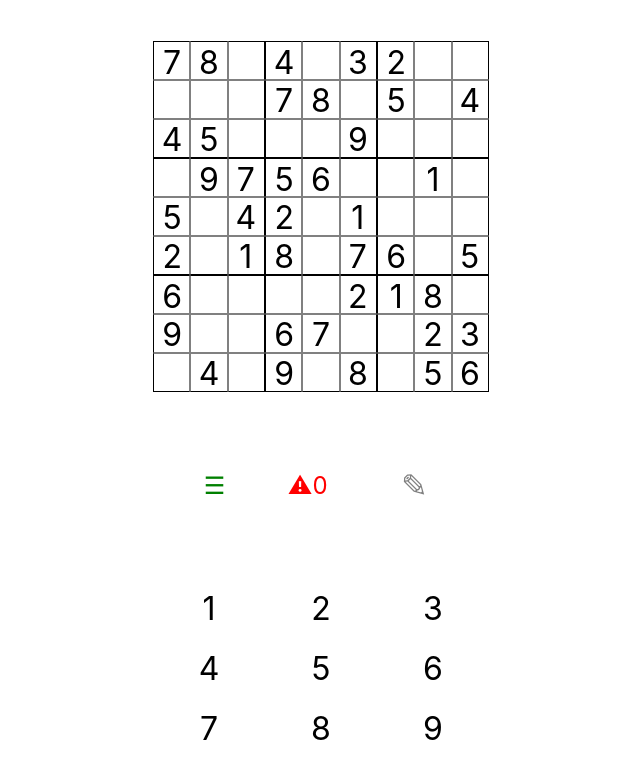
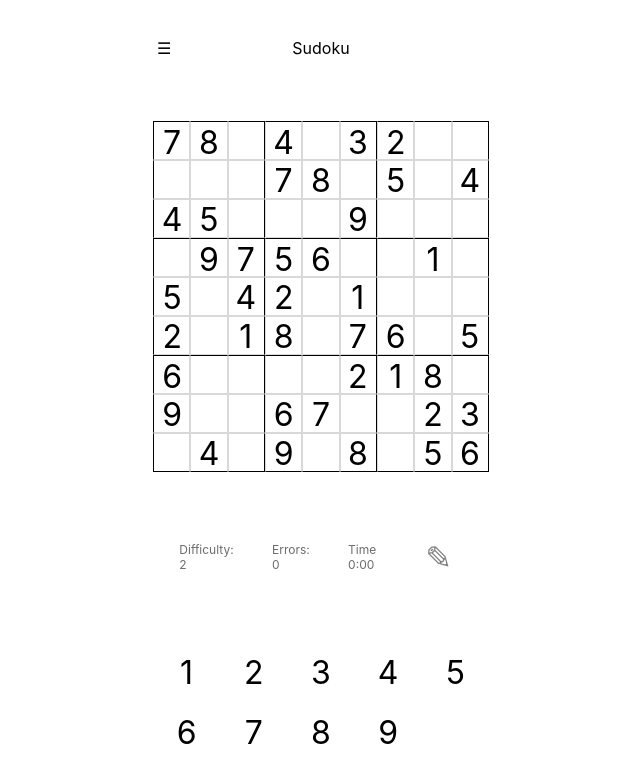
Before and after one commit to penkar/sudoku, a React (Create React App) app: page / in a window 1280 px wide. Shown: the top 782 px of the page, without its empty margins (319-959 px from the left). Built offline with nearby package versions, Linux system fonts and the light colour scheme.

Commit message:
Move Menu button and add elapsed time.

```diff
--- a/src/App.css
+++ b/src/App.css
@@ -25,7 +25,7 @@
 
 /* Cell Styles */
 .cell {
-  border: 1px solid gray;
+  border: 1px solid hwb(0deg 0% 100% / 15%);
   position: relative;
 }
 .cell.cell-top {
@@ -81,6 +81,21 @@
   background-color: pink;
 }
 
+/* Header */
+.control-panel__header {
+  font-size: 1em;
+  padding-top: 12px;
+  position: relative;
+}
+.control-panel__icon {
+  left: 16px;
+  top: 12px;
+  position: absolute;
+}
+.control-panel__title {
+  text-align: center;
+}
+
 /* Control Panel Styles */
 .control-panel {
   align-items: center;
@@ -91,14 +106,13 @@
   max-width: 360px;
   margin: 0;
 }
-.control-panel__restart {
-  color: green;
-  font-size: 1.5em;
+.control-panel__time,
+.control-panel__difficulty,
+.control-panel__errors {
+  color: #00000094;
+  font-size: 0.75rem;
 }
-.control-panel__errors {
-  color: red;
-  font-size: 1.5em;
-}
+
 .control-panel__pencil {
   align-items: center;
   border-radius: 100%;
@@ -119,7 +133,8 @@
 .numpad-component {
   display: grid;
   grid-auto-rows: minmax(auto, 39px);
-  grid-template-columns: repeat(3, 1fr);
+  grid-template-columns: repeat(5, 1fr);
+  /* grid-template-columns: repeat(3, 1fr); */
   margin: 0;
   max-width: 360px;
   padding: 12px;
--- a/src/App.tsx
+++ b/src/App.tsx
@@ -1,6 +1,7 @@
 import { Board } from "./components/Board";
 import { BoardProvider } from "./contexts/useBoard";
 import { ControlPanel } from "./components/ControlPanel";
+import { Header } from "./components/Header";
 import { Menu } from "./components/Menu";
 import { Numpad } from "./components/Numpad";
 
@@ -10,6 +11,7 @@ function App() {
   return (
     <BoardProvider>
       <>
+        <Header />
         <Board />
         <ControlPanel />
         <Numpad />
--- a/src/components/Cell.tsx
+++ b/src/components/Cell.tsx
@@ -19,18 +19,14 @@ const BORDER_RIGHT = [
   2, 11, 20, 29, 38, 47, 56, 65, 74, 5, 14, 23, 32, 41, 50, 59, 68, 77, 8, 17,
   26, 35, 44, 53, 62, 71, 80,
 ];
-const BORDER_LEFT = [
-  0, 9, 18, 27, 36, 45, 54, 63, 72, 3, 12, 21, 30, 39, 48, 57, 66, 75, 6, 15,
-  24, 33, 42, 51, 60, 69, 78,
-];
+const BORDER_LEFT = [0, 9, 18, 27, 36, 45, 54, 63, 72];
+// 3, 12, 21, 30, 39, 48, 57, 66, 75, 6, 15,  24, 33, 42, 51, 60, 69, 78,];
 const BORDER_TOP = [
   0, 1, 2, 3, 4, 5, 6, 7, 8, 27, 28, 29, 30, 31, 32, 33, 34, 35, 54, 55, 56, 57,
   58, 59, 60, 61, 62,
 ];
-const BORDER_BOTTOM = [
-  18, 19, 20, 21, 22, 23, 24, 25, 26, 45, 46, 47, 48, 49, 50, 51, 52, 53, 72,
-  73, 74, 75, 76, 77, 78, 79, 80,
-];
+const BORDER_BOTTOM = [72, 73, 74, 75, 76, 77, 78, 79, 80];
+// 18, 19, 20, 21, 22, 23, 24, 25, 26, 45, 46, 47, 48, 49, 50, 51, 52, 53,
 
 export const Cell = ({
   currentCell,
--- a/src/components/ControlPanel.tsx
+++ b/src/components/ControlPanel.tsx
@@ -1,18 +1,42 @@
+import React from "react";
 import cn from "classnames";
 import { useBoard } from "../contexts/useBoard";
 
 export const ControlPanel = () => {
-  const { actions, errors, editMode } = useBoard();
+  const [len, setLen] = React.useState(0);
+  const cTime = Math.min(Math.floor(len), 1800);
+  const { actions, difficulty, editMode, errors, time } = useBoard();
+
+  React.useEffect(() => {
+    let interval: NodeJS.Timer;
+    const currentTime = () =>
+      time && setLen((new Date().getTime() - time) / 1000);
+
+    if (time) {
+      interval = setInterval(currentTime, 500);
+    }
+    return () => {
+      if (interval) clearInterval(interval);
+    };
+  }, [time]);
 
   return (
     <div className="control-panel">
-      <div
-        className="control-panel__restart"
-        onClick={() => actions?.toggleMenu(true)}
-      >
-        &#9776;
+      <div className="control-panel__difficulty">
+        <div>Difficulty:</div>
+        <div>{Math.floor(8 - difficulty * 10.1)}</div>
       </div>
-      <div className="control-panel__errors">&#9888;{errors}</div>
+      <div className="control-panel__errors">
+        <div>Errors:</div>
+        <div>{errors}</div>
+      </div>
+      <div className="control-panel__time">
+        <div>Time</div>
+        <div>
+          {Math.floor(cTime / 60)}:{cTime % 60 < 10 ? "0" : ""}
+          {cTime % 60}
+        </div>
+      </div>
       <div
         className={cn("control-panel__pencil", { "edit-mode": editMode })}
         onClick={actions?.toggleEditMode}
--- /dev/null
+++ b/src/components/Header.tsx
@@ -0,0 +1,15 @@
+import { useBoard } from "../contexts/useBoard";
+
+export const Header = () => {
+  const { actions } = useBoard();
+  const clickMenu = () => actions?.toggleMenu(true);
+
+  return (
+    <div className="control-panel__header">
+      <div className="control-panel__icon" onClick={clickMenu}>
+        &#9776;
+      </div>
+      <div className="control-panel__title">Sudoku</div>
+    </div>
+  );
+};
--- a/src/components/Numpad.tsx
+++ b/src/components/Numpad.tsx
@@ -1,9 +1,5 @@
 import { Num } from "./Num";
 import { useBoard } from "../contexts/useBoard";
-
-interface BoardFieldValue {
-  fieldValue: number;
-}
 
 export const Numpad = () => {
   const { actions, board, currentNumber } = useBoard();
--- a/src/contexts/useBoard.tsx
+++ b/src/contexts/useBoard.tsx
@@ -11,6 +11,7 @@ export type PrivateBoard = {
   guessSet: Set<number>;
   hidden: boolean;
   value?: number;
+  time?: number;
 };
 
 interface ReducerType {
@@ -25,6 +26,7 @@ interface ReducerType {
   editMode: boolean;
   errors: number;
   menuOpen: boolean;
+  time?: number;
 }
 
 interface PublicInterface extends ReducerType {
@@ -47,6 +49,7 @@ const BoardContext = React.createContext<PublicInterface>({
   editMode: false,
   errors: 0,
   menuOpen: false,
+  time: undefined,
 });
 
 const initialState = {
@@ -59,6 +62,7 @@ const initialState = {
   fieldValue: 0,
   board: [],
   menuOpen: false,
+  time: undefined,
 };
 type ActionType =
   | { type: "SET_DIFFICULTY"; difficulty: number }
@@ -92,6 +96,7 @@ function boardReducer(state: ReducerType, action: ActionType): ReducerType {
         currentState: 0,
         errors: 0,
         editMode: false,
+        time: undefined,
       };
     case "SET_EDIT_MODE":
       return { ...state, editMode: !state.editMode };
@@ -136,8 +141,10 @@ function boardReducer(state: ReducerType, action: ActionType): ReducerType {
     case "SELECT_NUMBER": {
       // Action called when user clicks on a number from the number pad.
       const currentCell = state.currentCell || 0;
+      let time = state.time;
       const value = state.board[currentCell].value;
 
+      if (time === undefined) time = new Date().getTime();
       if (value === action.num) {
         const board = state.board;
         const cell = {
@@ -149,6 +156,7 @@ function boardReducer(state: ReducerType, action: ActionType): ReducerType {
         return {
           ...state,
           board,
+          time,
           currentCell: undefined,
           currentNumber: value,
           currentState: currentState,
@@ -159,6 +167,7 @@ function boardReducer(state: ReducerType, action: ActionType): ReducerType {
           errors: state.errors + 1,
           currentNumber: undefined,
           currentState: 1,
+          time,
         };
       }
     }
@@ -182,6 +191,7 @@ function BoardProvider({ children }: ProviderLayer) {
       editMode,
       errors,
       menuOpen,
+      time,
       board,
     },
     dispatch,
@@ -213,6 +223,7 @@ function BoardProvider({ children }: ProviderLayer) {
     editMode: editMode,
     errors: errors,
     menuOpen: menuOpen,
+    time: time,
     actions: {
       restart: startNewBoard,
       toggleMenu: (open: boolean) => dispatch({ type: "TOGGLE_MENU", open }),
```
